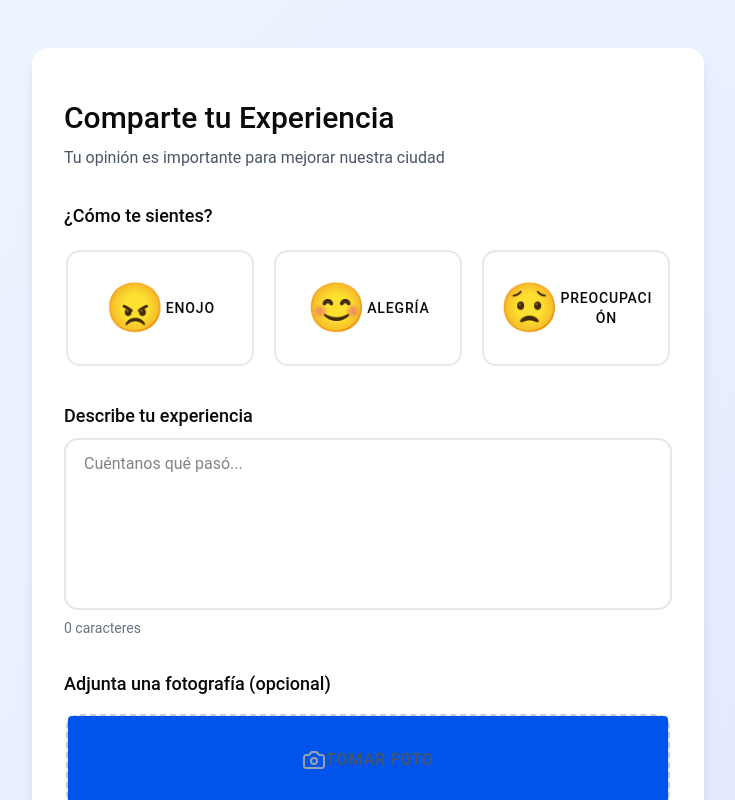
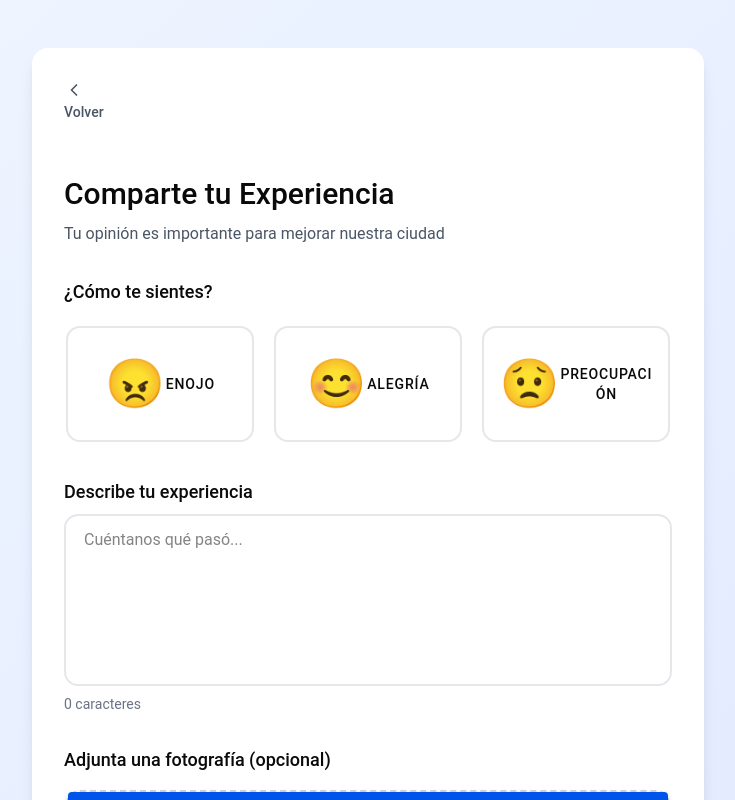
Before and after one commit to SPEEDTACHYON/Entrega-Parcial-1-Desafio20-Web-y-movil, a React (Vite) app: page /form in a window 1280 px wide. Shown: the whole page, without its empty margins (272-1007 px from the left). Built offline with nearby package versions, Linux system fonts and the light colour scheme.

Commit message:
Detalles botones

```diff
--- a/src/pages/DetallesPage.tsx
+++ b/src/pages/DetallesPage.tsx
@@ -45,7 +45,21 @@ export default function Index() {
       */}
 
       {/* Main Content */}
-      <div className="max-w-[1152px] mx-auto px-4 sm:px-8 lg:px-16 pb-12 flex flex-col gap-8">
+      <div className="max-w-[1152px] mx-auto px-4 sm:px-8 lg:px-16 pt-12 pb-12 flex flex-col gap-8">
+        {/* --- BOTÓN VOLVER --- */}
+        <div>
+          <IonRouterLink
+            routerLink="/dashboard"
+            routerDirection="back"
+            className="inline-flex items-center gap-2 text-[#4A5565] hover:text-[#155DFC] transition-colors"
+          >
+            <svg width="20" height="20" viewBox="0 0 24 24" fill="none" aria-hidden>
+              <path d="M15 6L9 12L15 18" stroke="currentColor" strokeWidth="2" strokeLinecap="round" strokeLinejoin="round" />
+            </svg>
+            <span className="text-sm font-medium">Volver</span>
+          </IonRouterLink>
+        </div>
+        {/* -------------------- */}
         {/* Page Header */}
         <div className="flex flex-col gap-2">
           <h1 className="text-3xl sm:text-[36px] font-bold leading-tight sm:leading-[40px] text-[#101828]">
--- a/src/pages/FormPage.tsx
+++ b/src/pages/FormPage.tsx
@@ -1,5 +1,5 @@
 import React, { useState, useRef } from "react";
-import { IonPage, IonContent, IonButton } from "@ionic/react";
+import { IonPage, IonContent, IonButton, IonRouterLink } from "@ionic/react";
 
 const emotions = [
   { emoji: "😠", label: "Enojo" },
@@ -32,6 +32,18 @@ export default function Index() {
             <div className="bg-white rounded-2xl shadow-lg shadow-black/10 overflow-hidden">
               <div className="px-8 pt-8 pb-8 flex flex-col gap-8">
                 {/* Header */}
+                {/* --- BOTÓN VOLVER --- */}
+                  <IonRouterLink
+                    routerLink="/detalles"
+                    routerDirection="back"
+                    className="self-start flex items-center gap-1 text-[#4A5565] hover:text-[#2B7FFF] transition-colors"
+                  >
+                    <svg width="20" height="20" viewBox="0 0 24 24" fill="none" aria-hidden>
+                      <path d="M15 6L9 12L15 18" stroke="currentColor" strokeWidth="2" strokeLinecap="round" strokeLinejoin="round" />
+                    </svg>
+                    <span className="text-sm font-medium">Volver</span>
+                  </IonRouterLink>
+                  {/* -------------------- */}
                 <div>
                   <h1 className="text-[30px] font-medium leading-9 text-[#0A0A0A]">
                     Comparte tu Experiencia
@@ -222,9 +234,17 @@ export default function Index() {
                   </div>
 
                   {/* Submit */}
-                  <IonButton type="submit" expand="block" className="py-[15px] rounded-[14px] bg-[#2B7FFF] hover:bg-[#1a6ef0] active:bg-[#1560d4] transition-colors text-white text-lg font-medium leading-7">
+                  <button
+                    type="submit"
+
+                    className={`w-full py-[15px] rounded-[14px] shadow-md transition-colors text-white text-lg font-medium leading-7 ${
+                      submitted
+                        ? "bg-[#00C950] hover:bg-[#00B046] active:bg-[#00963C]"
+                        : "bg-[#2B7FFF] hover:bg-[#1a6ef0] active:bg-[#1560d4]"
+                    }`}
+                  >
                     {submitted ? "¡Enviado!" : "Enviar Experiencia"}
-                  </IonButton>
+                  </button>
 
                 </form>
               </div>
```
